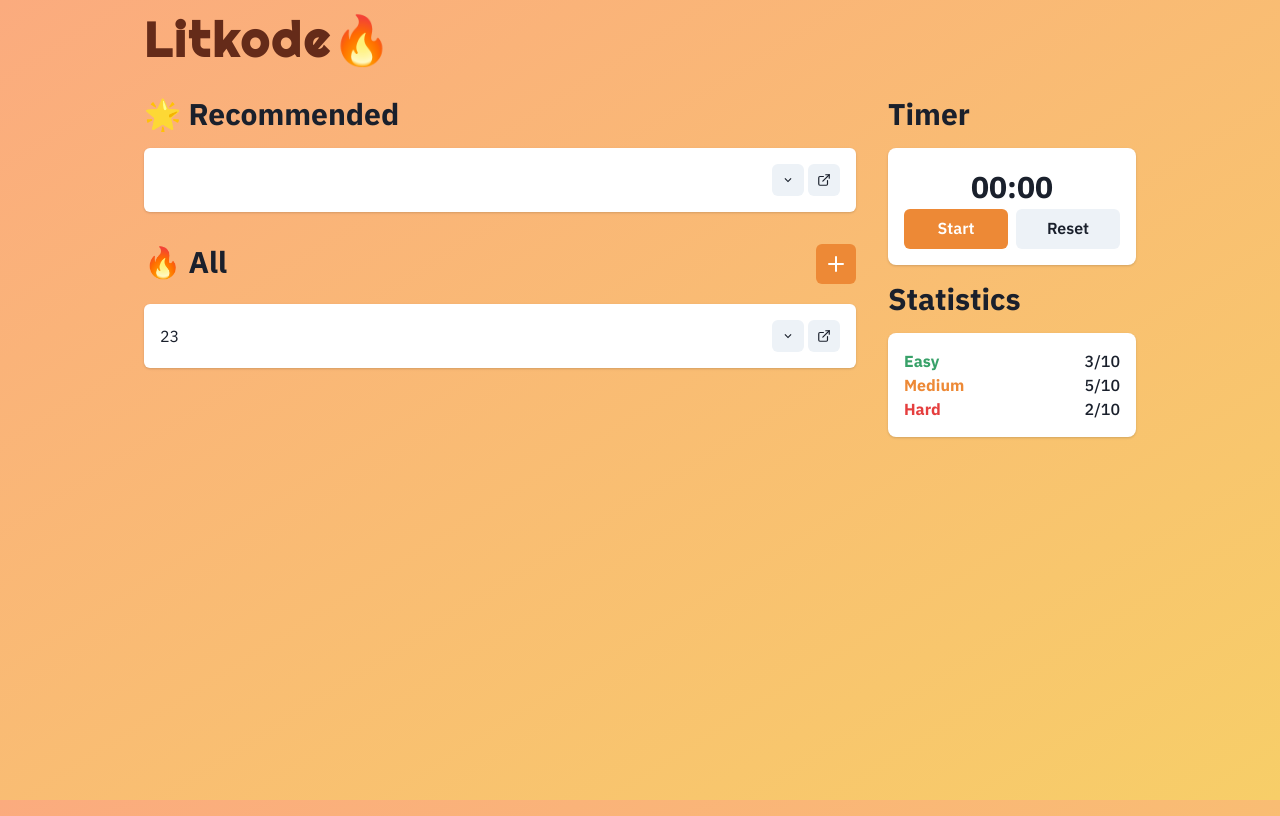
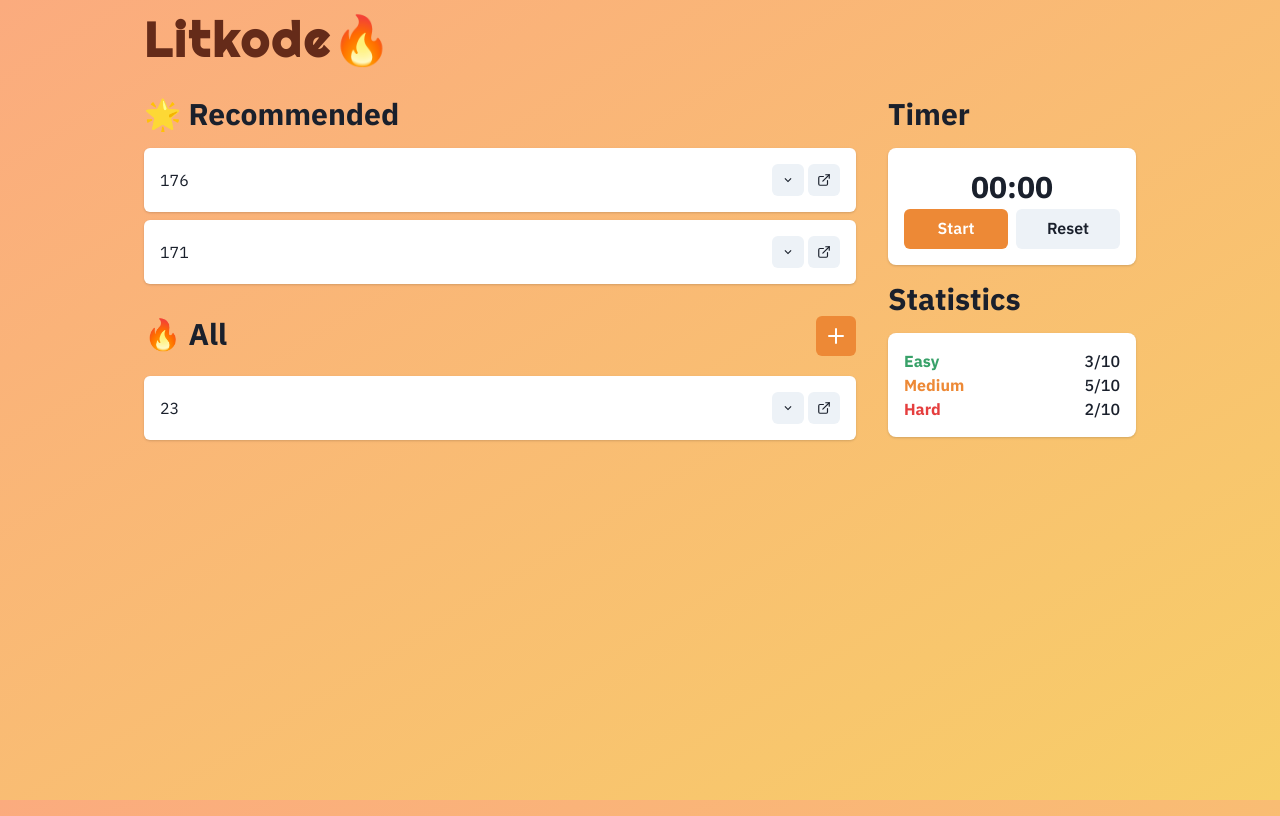
Before and after one commit to aaronthangnguyen/swamphacks-2022, a Next.js app in the folder litkode-frontend/: page / in a window 1280 px wide. Built offline with nearby package versions, Linux system fonts and the light colour scheme; no server answers.

Commit message:
Populate mock data

```diff
--- a/litkode-frontend/components/left-panel/RecommendedQuestions.js
+++ b/litkode-frontend/components/left-panel/RecommendedQuestions.js
@@ -8,7 +8,8 @@ const RecommendedQuestions = () => {
       <Heading size="lg" mb="1rem">
         🌟 Recommended
       </Heading>
-      <Entry />
+      <Entry id={176} />
+      <Entry id={171} />
     </Box>
   );
 };
```
